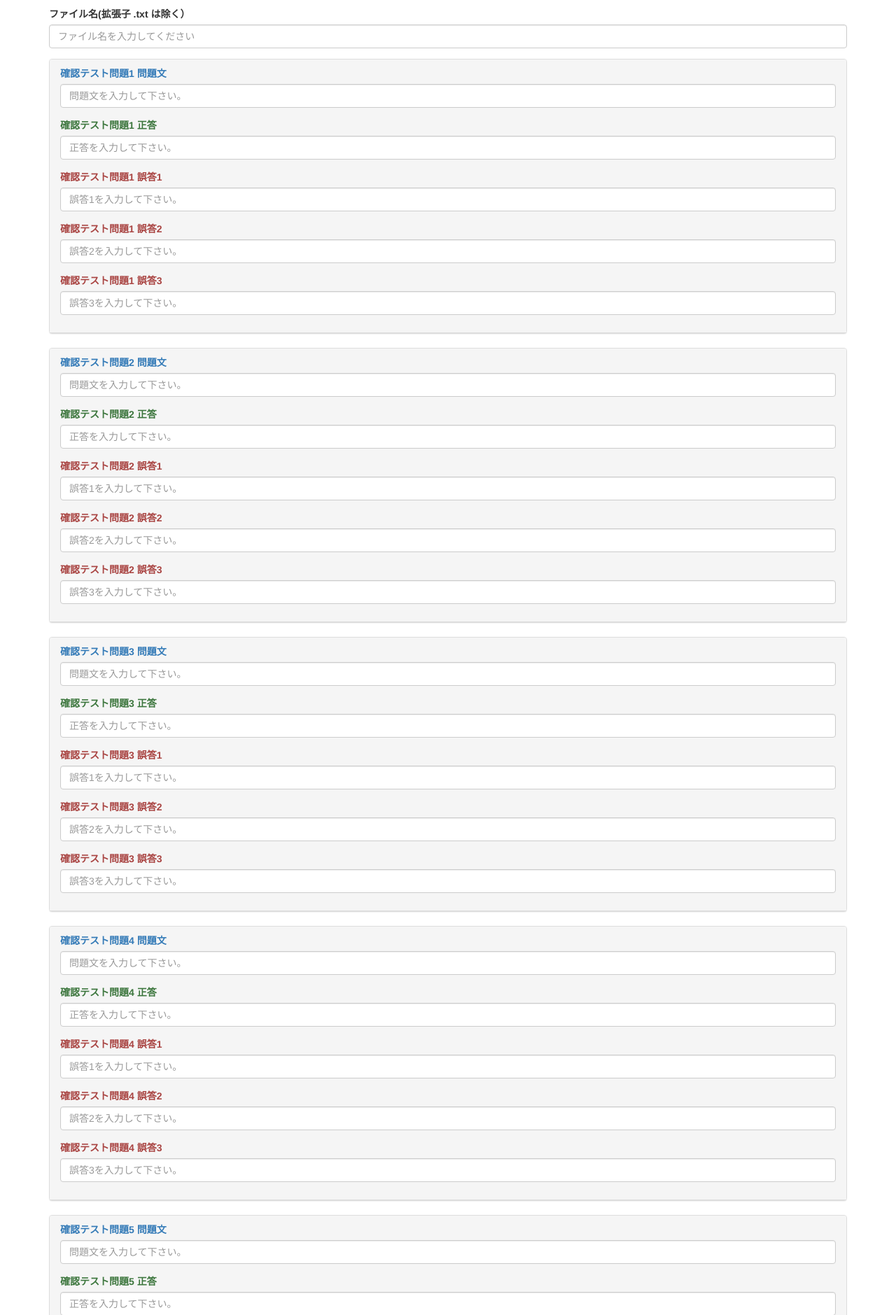
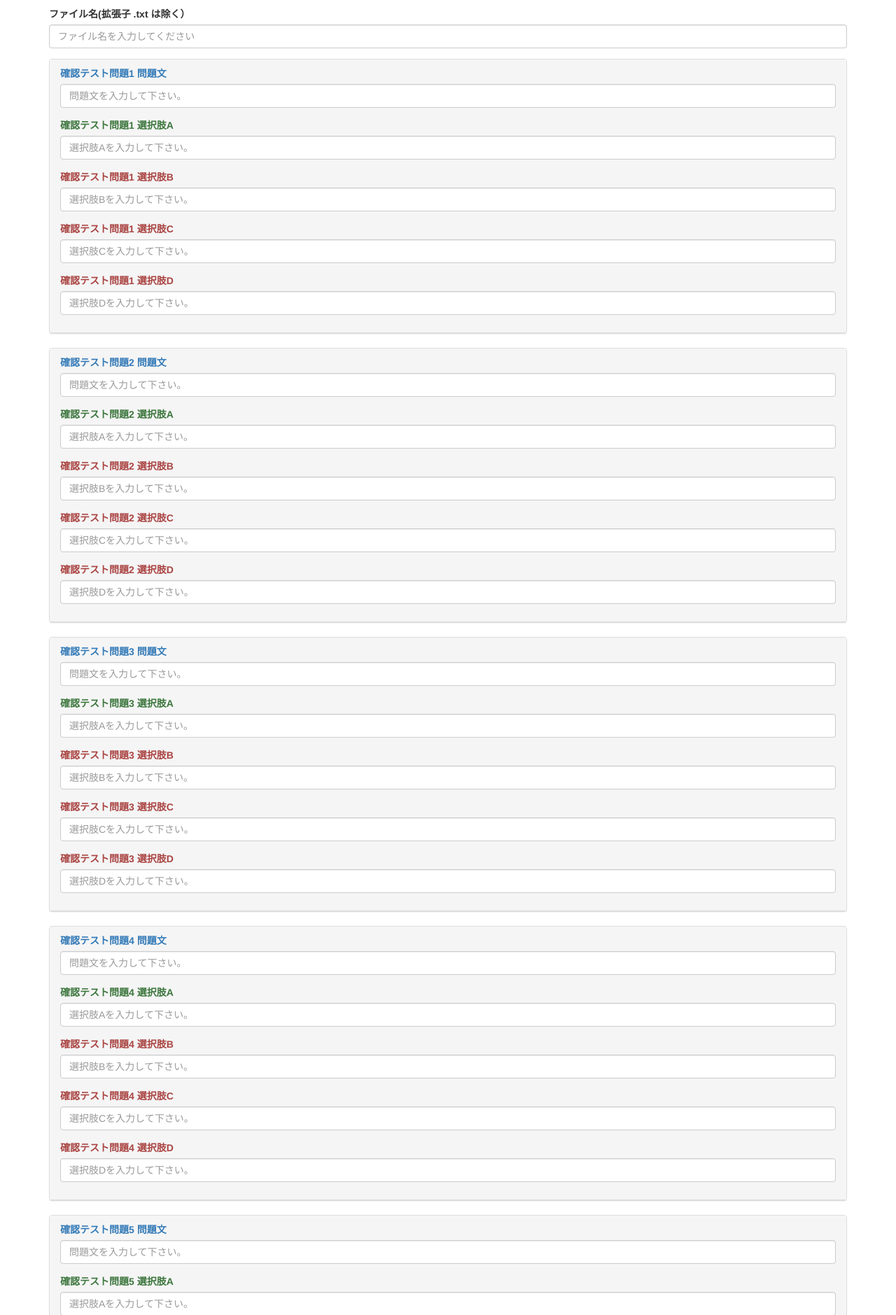
Before and after one commit to panda-man/a, a PHP site: page / in a window 1280 px wide. Shown: the part 60-1939 px from the top of the page at 70% size. Run offline with PHP 8.4, Linux system fonts and the light colour scheme; some libraries are stand-ins or nearby versions.

Commit message:
選択肢変更

```diff
--- a/index.php
+++ b/index.php
@@ -48,24 +48,24 @@
                                    data-required-error="この欄は必須入力です！" required>
                         </div>
                         <div class="form-group">
-                            <label class="text-success" for="InputAnswer" class="">確認テスト問題<?= $i ?> 正答</label>
-                            <input type="text" name="answer_<?= $i ?>" id="answer" class="form-control"
-                                   placeholder="正答を入力して下さい。" data-required-error="この欄は必須入力です！" required>
+                            <label class="text-success" for="InputAnswer" class="">確認テスト問題<?= $i ?> 選択肢A</label>
+                            <input type="text" name="AnswerList_<?= $i ?>[]" id="answer" class="form-control"
+                                   placeholder="選択肢Aを入力して下さい。" data-required-error="この欄は必須入力です！" required>
                         </div>
                         <div class="form-group">
-                            <label class="text-danger" for="InputFileName">確認テスト問題<?= $i ?> 誤答1</label>
-                            <input type="text" name="wrongAnswerList_<?= $i ?>[]" id="wa1" class="form-control"
-                                   placeholder="誤答1を入力して下さい。" data-required-error="この欄は必須入力です！" required>
+                            <label class="text-danger" for="InputFileName">確認テスト問題<?= $i ?> 選択肢B</label>
+                            <input type="text" name="AnswerList_<?= $i ?>[]" id="wa1" class="form-control"
+                                   placeholder="選択肢Bを入力して下さい。" data-required-error="この欄は必須入力です！" required>
                         </div>
                         <div class="form-group">
-                            <label class="text-danger" for="InputFileName">確認テスト問題<?= $i ?> 誤答2</label>
-                            <input type="text" name="wrongAnswerList_<?= $i ?>[]" id="wa2" class="form-control"
-                                   placeholder="誤答2を入力して下さい。" data-required-error="この欄は必須入力です！" required>
+                            <label class="text-danger" for="InputFileName">確認テスト問題<?= $i ?> 選択肢C</label>
+                            <input type="text" name="AnswerList_<?= $i ?>[]" id="wa2" class="form-control"
+                                   placeholder="選択肢Cを入力して下さい。" data-required-error="この欄は必須入力です！" required>
                         </div>
                         <div class="form-group">
-                            <label class="text-danger" for="InputFileName">確認テスト問題<?= $i ?> 誤答3</label>
-                            <input type="text" name="wrongAnswerList_<?= $i ?>[]" id="wa3" class="form-control"
-                                   placeholder="誤答3を入力して下さい。" data-required-error="この欄は必須入力です！" required>
+                            <label class="text-danger" for="InputFileName">確認テスト問題<?= $i ?> 選択肢D</label>
+                            <input type="text" name="AnswerList_<?= $i ?>[]" id="wa3" class="form-control"
+                                   placeholder="選択肢Dを入力して下さい。" data-required-error="この欄は必須入力です！" required>
                         </div>
                     </div>
                 </div>
```
